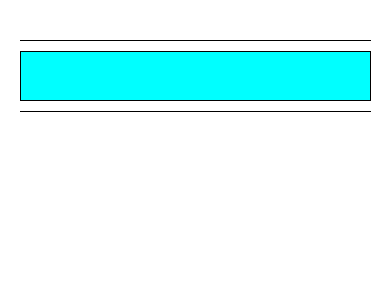
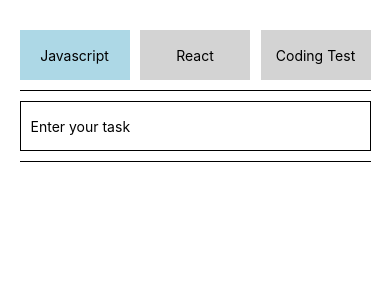
Before and after one commit to hobak12/rn-day1, a React Native app: screen / in a window 390 px wide. Shown: the top 300 px of the page. Built offline with nearby package versions, Linux system fonts and the light colour scheme.

Commit message:
feat:  edit 기능 구현

```diff
--- a/App.js
+++ b/App.js
@@ -4,10 +4,11 @@
   Text,
   TextInput,
   View,
-  Button,
   TouchableOpacity,
+  ScrollView,
+  Alert,
 } from "react-native";
-import { useState } from "react";
+import { useState, useRef } from "react";
 import { v4 } from "uuid";
 import { AntDesign } from "@expo/vector-icons";
 import { Feather } from "@expo/vector-icons";
@@ -15,63 +16,163 @@
 export default function App() {
   const [content, setContent] = useState("");
   const [todos, setTodos] = useState([]);
+  const [category, setCategory] = useState("JS");
+  const [editContent, setEditContent] = useState("");
 
   const newTodo = {
     id: v4(),
     content,
     isDone: false,
+    isEdit: false,
+    category,
   };
 
-  const handleOnSubmitAddTodo = () => {
+  const AddTodo = () => {
     setTodos([...todos, newTodo]);
     setContent("");
   };
 
-  const handleOnPressDeleteTodo = (id) => {
+  const deleteTodo = (id) => {
+    Alert.alert(
+      "삭제",
+      "정말로 삭제하시겠습니까?",
+      [
+        { text: "취소", onPress: () => {} },
+        {
+          text: "삭제",
+          onPress: () => {
             const newTodos = todos.filter((todo) => todo.id !== id);
             setTodos([...newTodos]);
+          },
+        },
+      ],
+      {
+        cancelable: true,
+        onDismiss: () => {},
+      }
+    );
   };
 
-  const handleOnPressToggle = (id) => {
+  const toggleIsDone = (id) => {
     const newTodos = todos.map((todo) =>
       todo.id === id ? { ...todo, isDone: !todo.isDone } : todo
     );
     setTodos(newTodos);
   };
-  console.log(todos);
+
+  const editTodo = (id) => {
+    const newTodos = todos.map((todo) =>
+      todo.id === id ? { ...todo, content: editContent, isEdit: false } : todo
+    );
+
+    setTodos(newTodos);
+    setEditContent("");
+  };
+
+  const toggleIsEdit = (id) => {
+    const newTodos = todos.map((todo) =>
+      todo.id === id ? { ...todo, isEdit: !todo.isEdit } : todo
+    );
+    setTodos(newTodos);
+  };
+
   return (
-    <View onSubmitEditing={handleOnSubmitAddTodo} style={styles.container}>
+    <View style={styles.container}>
+      <View
+        style={{
+          width: "90%",
+          justifyContent: "space-between",
+          flexDirection: "row",
+        }}
+      >
+        <TouchableOpacity
+          onPress={() => {
+            setCategory("JS");
+          }}
+          style={{
+            ...styles.categoryButton,
+            backgroundColor: category === "JS" ? "lightblue" : "lightgrey",
+          }}
+        >
+          <Text>Javascript</Text>
+        </TouchableOpacity>
+        <TouchableOpacity
+          onPress={() => {
+            setCategory("RT");
+          }}
+          style={{
+            ...styles.categoryButton,
+            backgroundColor: category === "RT" ? "lightblue" : "lightgrey",
+          }}
+        >
+          <Text>React</Text>
+        </TouchableOpacity>
+        <TouchableOpacity
+          onPress={() => {
+            setCategory("CT");
+          }}
+          style={{
+            ...styles.categoryButton,
+            backgroundColor: category === "CT" ? "lightblue" : "lightgrey",
+          }}
+        >
+          <Text>Coding Test</Text>
+        </TouchableOpacity>
+      </View>
+
       <View style={styles.todoInputWrapper}>
         <TextInput
+          onSubmitEditing={AddTodo}
+          placeholder="Enter your task"
           style={styles.todoInput}
           onChangeText={setContent}
           value={content}
         />
       </View>
-      {todos.map((todo) => {
+
+      <ScrollView>
+        {todos
+          .filter((todo) => todo.category === category)
+          .map((todo) => {
             return (
               <View key={todo.id} style={styles.todos}>
+                {todo.isEdit ? (
+                  <TextInput
+                    onSubmitEditing={() => editTodo(todo.id)}
+                    style={styles.todoEditInput}
+                    onChangeText={setEditContent}
+                    value={editContent}
+                  />
+                ) : (
                   <Text style={todo.isDone ? styles.Done : styles.notDone}>
                     {todo.content}
                   </Text>
+                )}
+
                 <TouchableOpacity
-              onPress={() => handleOnPressToggle(todo.id)}
+                  onPress={() => toggleIsDone(todo.id)}
                   style={styles.button}
                 >
                   <AntDesign name="checksquare" size={24} color="black" />
                 </TouchableOpacity>
+
                 <TouchableOpacity
-              onPress={() => handleOnPressDeleteTodo(todo.id)}
+                  onPress={() => toggleIsEdit(todo.id)}
+                  style={styles.button}
+                >
+                  <Feather name="edit" size={24} color="black" />
+                </TouchableOpacity>
+
+                <TouchableOpacity
+                  onPress={() => deleteTodo(todo.id)}
                   style={styles.button}
                 >
                   <AntDesign name="delete" size={24} color="black" />
                 </TouchableOpacity>
-            <TouchableOpacity style={styles.button}>
-              <Feather name="edit" size={24} color="black" />
-            </TouchableOpacity>
               </View>
             );
           })}
+      </ScrollView>
     </View>
   );
 }
@@ -93,11 +194,10 @@
   todoInput: {
     padding: 10,
     height: 50,
-    backgroundColor: "aqua",
     borderWidth: 1,
   },
   todos: {
-    width: "90%",
+    width: 375,
     flexDirection: "row",
     backgroundColor: "lightgrey",
     padding: 10,
@@ -112,6 +212,7 @@
     position: "absolute",
     left: 10,
     top: 10,
+    backgroundColor: "aqua",
   },
 
   Done: {
@@ -120,5 +221,21 @@
     position: "absolute",
     left: 10,
     top: 10,
+    backgroundColor: "aqua",
+  },
+
+  categoryButton: {
+    width: 110,
+    height: 50,
+    alignItems: "center",
+    justifyContent: "center",
+  },
+
+  todoEditInput: {
+    minWidth: 250,
+    position: "absolute",
+    left: 10,
+    top: 10,
+    backgroundColor: "white",
   },
 });
```
Lines whose indentation alone changed are shown as unchanged.
